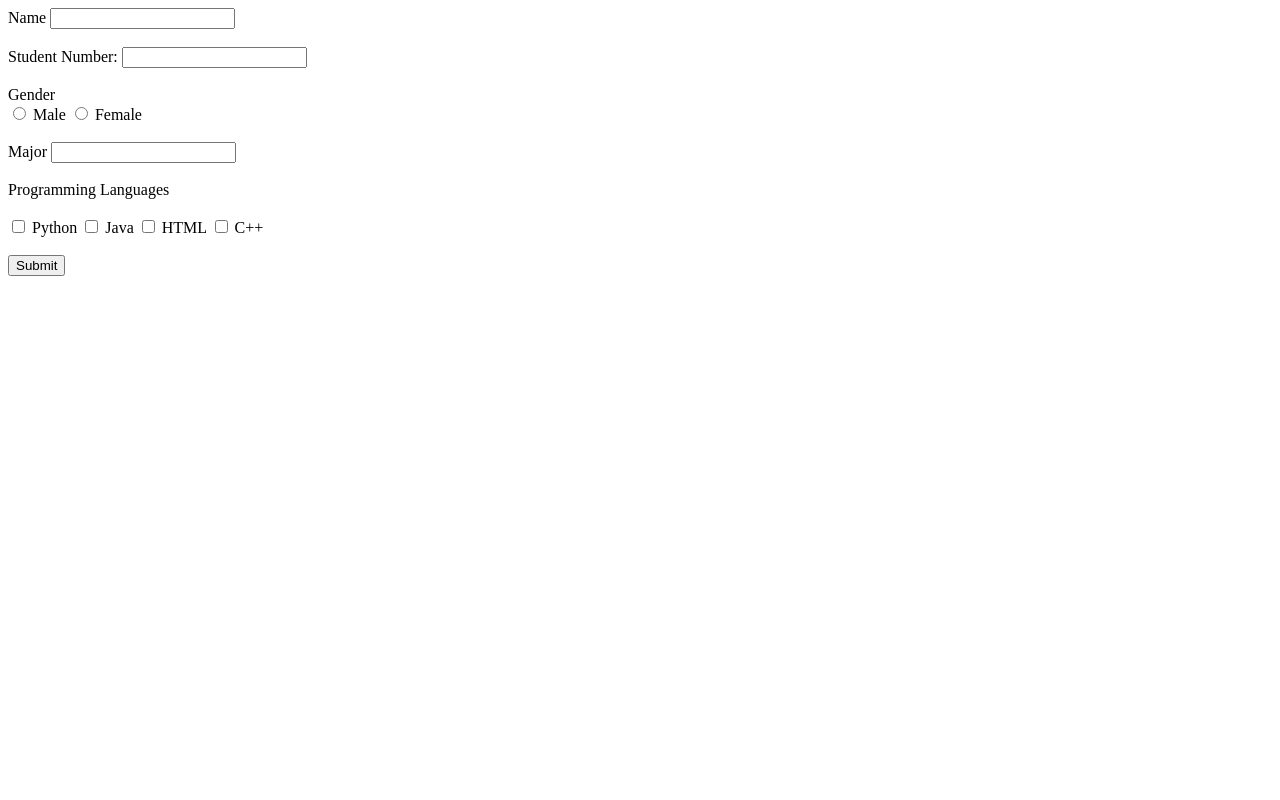
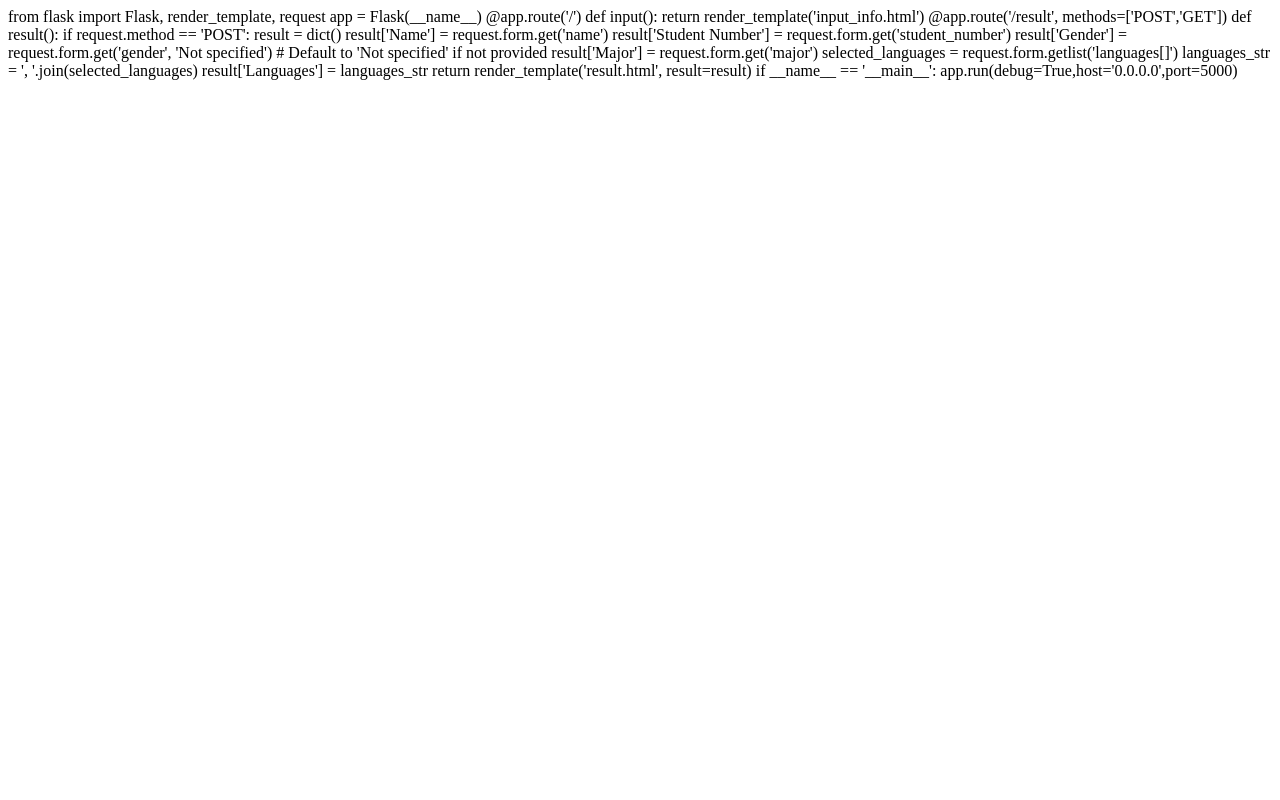
Before and after one commit to sujinee01/OSSPrac_0221_4, a Flask app: page / in a window 1280 px wide. Run offline with Flask 3, Linux system fonts and the light colour scheme.

Commit message:
Update input_info.html

```diff
--- a/teamhw4/app/templates/input_info.html
+++ b/teamhw4/app/templates/input_info.html
@@ -1,24 +1,23 @@
-<!DOCTYPE html>
-<html lang="en">
-  <head>
-    <meta charset="UTF-8" />
-    <title>Student Form</title>
-  </head>
-  <body>
-    <form action="{{ url_for('submit') }}" method="post">
-      <label>Name <input type="text" name="name" /></label><br /><br />
-      <label>Student Number: <input type="text" name="student_number" /></label
-      ><br /><br />
-      <label>Gender</label><br />
-      <input type="radio" name="gender" value="Male" /> Male
-      <input type="radio" name="gender" value="Female" /> Female<br /><br />
-      <label>Major <input type="text" name="major" /></label><br /><br />
-      <label>Programming Languages</label><br /><br />
-      <input type="checkbox" name="languages" value="Python" /> Python
-      <input type="checkbox" name="languages" value="Java" /> Java
-      <input type="checkbox" name="languages" value="HTML" /> HTML
-      <input type="checkbox" name="languages" value="C++" /> C++<br /><br />
-      <button type="submit">Submit</button>
-    </form>
-  </body>
-</html>
+from flask import Flask, render_template, request
+
+app = Flask(__name__)
+
+@app.route('/')
+def input():
+    return render_template('input_info.html')
+
+@app.route('/result', methods=['POST','GET'])
+def result():
+    if request.method == 'POST':
+        result = dict()
+        result['Name'] = request.form.get('name')
+        result['Student Number'] = request.form.get('student_number')
+        result['Gender'] = request.form.get('gender', 'Not specified')  # Default to 'Not specified' if not provided
+        result['Major'] = request.form.get('major')
+        selected_languages = request.form.getlist('languages[]')
+        languages_str = ', '.join(selected_languages)
+        result['Languages'] = languages_str
+        return render_template('result.html', result=result)
+
+if __name__ == '__main__':
+    app.run(debug=True,host='0.0.0.0',port=5000)
```
